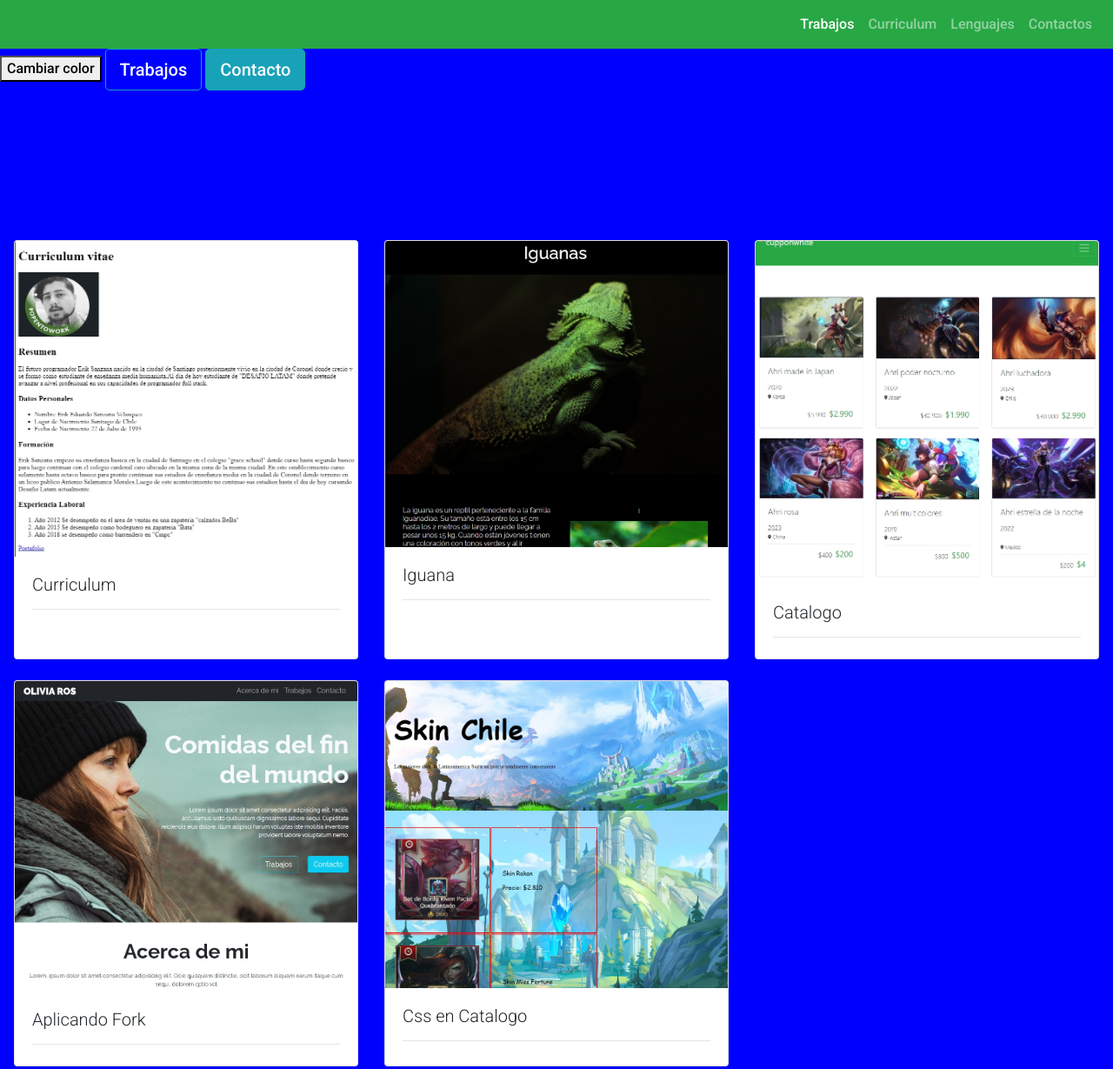
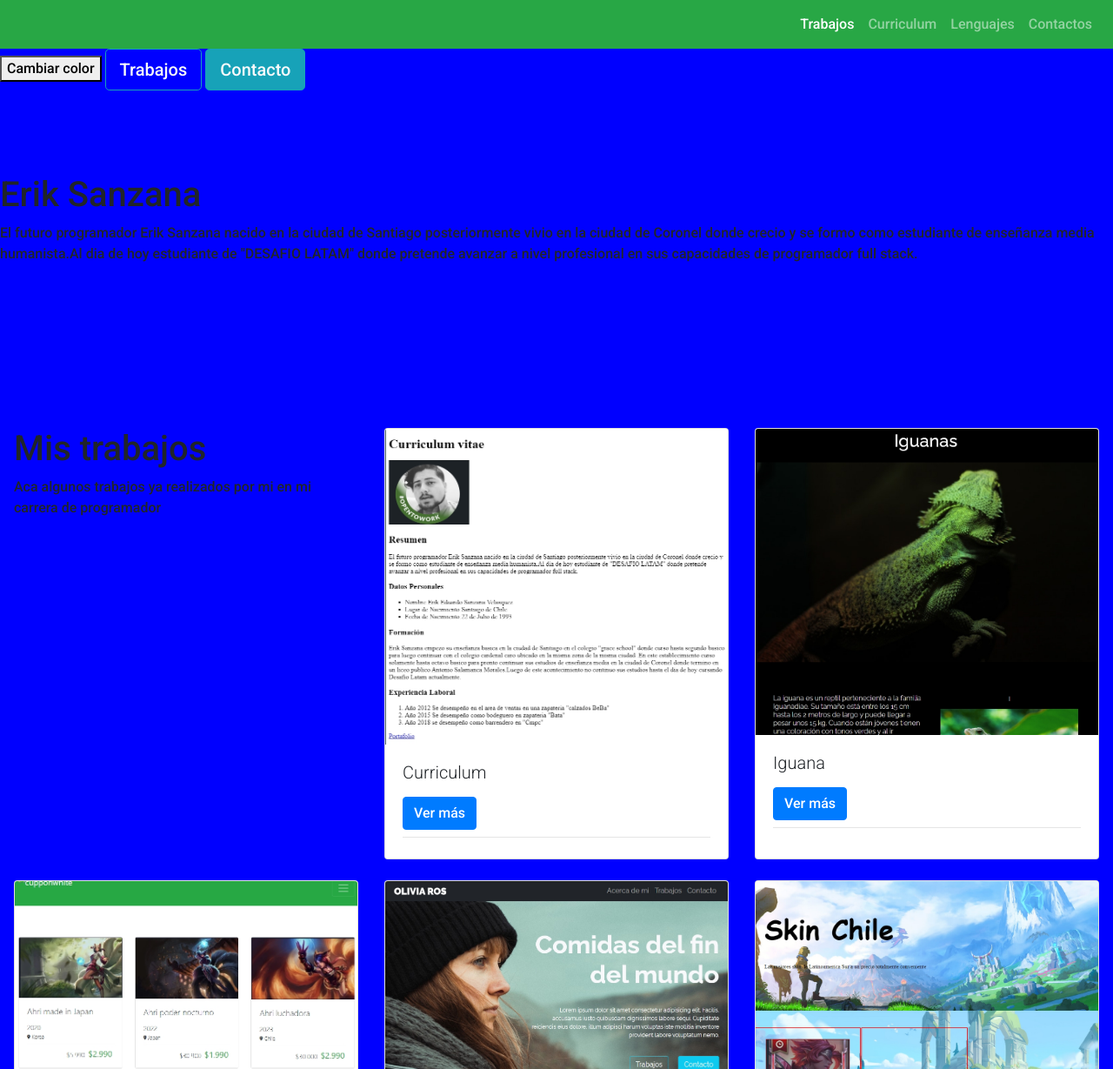
Before and after one commit to alejandroriquelme11111/portafolioErik, a plain HTML site: page index.html in a window 1280 px wide. Shown: the top 1229 px of the page at 87% size. Drawn offline with nearby package versions, Linux system fonts and the light colour scheme.

Commit message:
linkeando

```diff
--- a/index.html
+++ b/index.html
@@ -55,6 +55,13 @@
         </button>
         <button class="btn btn-lg btn-info text-light">Contacto</button>
       </div>
+      <div class="mb-5 pb-5">
+      <h1>Erik Sanzana</h1>
+      <p>El futuro programador Erik Sanzana nacido en la ciudad de Santiago posteriormente vivio en la ciudad de Coronel
+        donde crecio y se formo como estudiante de enseñanza media humanista.Al dia de hoy estudiante de "DESAFIO LATAM"
+        donde pretende avanzar a nivel profesional en sus capacidades de programador full stack.
+    </p>
+      </div>
     </header>
 
     <!-- cards -->
@@ -62,6 +69,9 @@
       class="container-fluid mt-5 mb-4 d-flex justify-content-center justify-content-sm-center pl-3 pr-3 pt-1"
     >
       <div class="row row-cols-1 row-cols-md-3">
+        <div class="col mb-4">        <h1>Mis trabajos</h1>
+            <p>Aca algunos trabajos ya realizados por mi en mi carrera de programador</p></div>
+
         <div class="col mb-4">
           <div class="card h-100">
             <img
@@ -75,6 +85,7 @@
               >
                 Curriculum
               </h5>
+              <a href="https://github.com/ErikSanzana/curriculum" class="btn btn-primary">Ver más</a>
               <hr class="my-2" />
             </div>
           </div>
@@ -93,6 +104,7 @@
               >
                 Iguana
               </h5>
+              <a href="https://github.com/ErikSanzana/iguanas" class="btn btn-primary">Ver más</a>
               <hr class="my-2"/>
             </div>
           </div>
@@ -111,6 +123,7 @@
               >
                 Catalogo
               </h5>
+              <a href="https://github.com/ErikSanzana/catalogoventa" class="btn btn-primary">Ver más</a>
               <hr class="my-2"/>
             </div>
           </div>
@@ -129,6 +142,7 @@
               >
                 Aplicando Fork
               </h5>
+              <a href="https://github.com/ErikSanzana/fdsw-github" class="btn btn-primary">Ver más</a>
               <hr class="my-2"/>
             </div>
           </div>
@@ -147,6 +161,7 @@
               >
                 Css en Catalogo
               </h5>
+              <a href="https://github.com/ErikSanzana/css" class="btn btn-primary">Ver más</a>
               <hr class="my-2"/>
             </div>
           </div>
```
